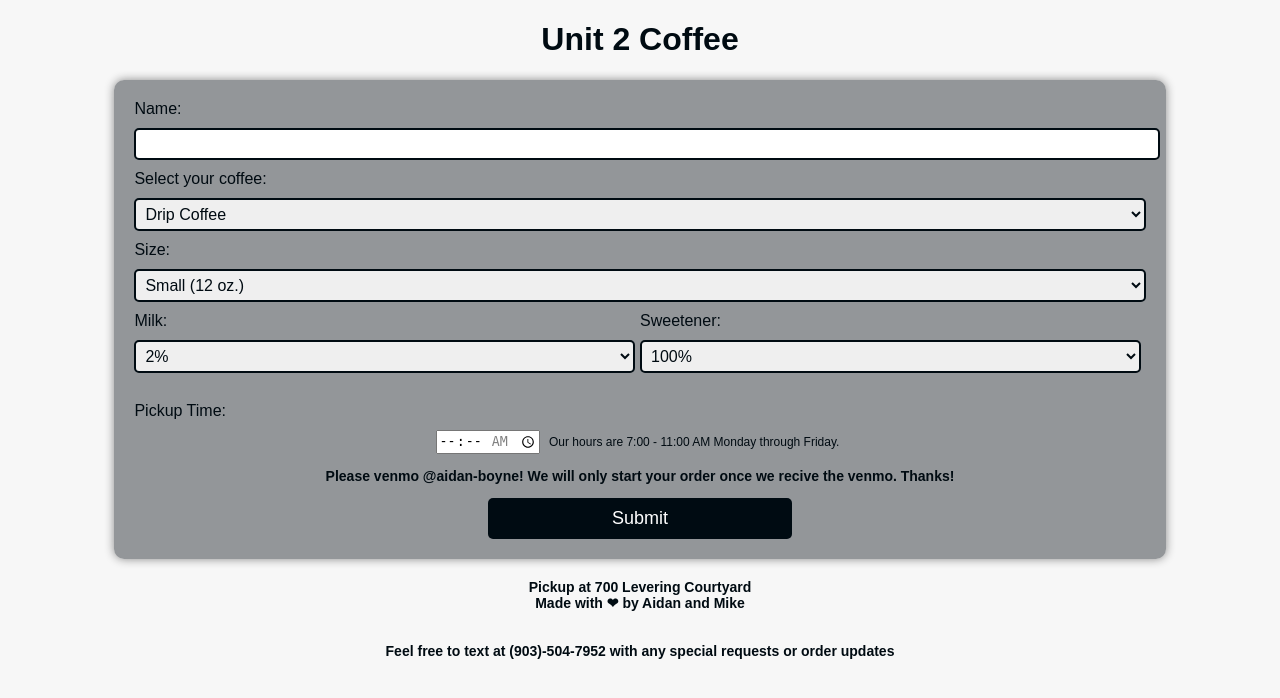
After one commit to aidanboyne/AM-Coffee, a PHP site: page /index.php in a window 1280 px wide. The commit adds this page. Shown: the top 698 px of the page. Run offline with PHP 8.4, Linux system fonts and the light colour scheme; some libraries are stand-ins or nearby versions.

Commit message:
Add files via upload

```diff
--- a/coffee.css
+++ b/coffee.css
@@ -83,9 +83,17 @@ input[type="submit"]:hover {
   text-align: center;
   background-color: #707578bd;
 }
+.thanks {
+  height: 60%;
+  width: 100%;
+  display: flex;
+  position: absolute;
+  align-items: center;
+  justify-content: center;
+  padding-top: 5%;
+}
 #thankyou-message {
   text-align: center;
-  margin-top: 20px;
   color: #000b12;
   font-size: 20px;
 }
--- /dev/null
+++ b/index.php
@@ -0,0 +1,120 @@
+<!DOCTYPE html>
+<html>
+  <head>
+    <meta name="viewport" content="width=device-width, initial-scale=1.0">
+    <style>
+      /* Media query for mobile view */
+      @media only screen and (max-width: 600px) {
+        form {
+          width: 100%;
+        }
+      }
+    </style>
+    <link rel="stylesheet" href="coffee.css">
+  </head>
+  <body>
+    <h1>Unit 2 Coffee</h1>
+    <form class="form" action="orders.php" method="POST">
+      <!-- Customer information -->
+      <label for="username">Name:</label>
+      <input type="text" id="name" name="username">
+
+      <!-- Beverage information -->
+      <label for="coffee">Select your coffee:</label>
+      <select id="coffee" name="coffee">
+        <option value="drip coffee">Drip Coffee</option>
+        <option value="pour over">Pour Over</option>
+        <option value="aeropress">Aeropress</option>
+      </select>
+
+      <!-- Need to fix id and name -->
+      <label for="size">Size:</label>
+      <select id="size" name="size">
+        <option value="12 oz.">Small (12 oz.)</option>
+        <option value="20 oz.">Large (20 oz.)</option>
+      </select>
+
+      <!-- Need to fix id and name -->
+      <div class="row">
+        <div class="column">
+          <label for="milk">Milk:</label>
+          <select id="milk" name="milk">
+            <option value="2%">2%</option>
+            <option value="Almond">Almond</option>
+            <option value="Oat">Oat</option>
+          </select>
+        </div>
+        <div class="column">
+          <label for="sweetener">Sweetener:</label>
+            <select id="sweetener" name="sweetener">
+              <option value="100%">100%</option>
+              <option value="50%">50%</option>
+              <option value="0%">0%</option>
+            </select>
+        </div>
+      </div>
+      <h3></h3>
+
+      <!-- Pickup time -->
+      <label for="time">Pickup Time:</label>
+      <div class="center">
+        <input type="time" id="ordertime" name="time"
+        min="07:00" max="11:00" value="8:00">
+        <small>Our hours are 7:00 - 11:00 AM Monday through Friday.</small>
+      </div>
+
+      <h3> Please venmo @aidan-boyne! We will only start your order once we recive the venmo. Thanks!</h3>
+      <div class = "center">
+        <input type="submit" value="Submit">
+      </div>
+    </form>
+    <div id="thankyou-message"></div>
+    <div id="info-message"></div>
+    <div class="center">
+      <h3> Pickup at 700 Levering Courtyard <br>
+        Made with &#10084; by Aidan and Mike <br><br><br>
+        Feel free to text at (903)-504-7952 with any special requests or order updates
+      </h3>
+    </div>
+    <script>
+      function submitForm() {
+        var name = document.getElementById("username").value;
+        var coffee = document.getElementById("coffee").value;
+        var size = document.getElementById("size").value;
+        var milk = document.getElementById("milk").value;
+        var sugar = document.getElementById("sweetener").value;
+        var message = "Thank you for your order " + name + ". We will notify you when your " + size + " " + coffee + " is ready for pickup &#128516; &#9749;";
+        var info = "Milk: " + milk + "\tSugar:" + sugar;
+        document.getElementById("thankyou-message").innerHTML = message;
+        document.getElementById("info-message").innerHTML = info;
+        return false;
+      }
+    </script>
+    <script type="module">
+      // Import the functions you need from the SDKs you need
+      import { initializeApp } from "https://www.gstatic.com/firebasejs/9.19.1/firebase-app.js";
+      import { getAnalytics } from "https://www.gstatic.com/firebasejs/9.19.1/firebase-analytics.js";
+      import { firestore } from "https://www.gstatic.com/firebasejs/8.10.1/firebase-firestore.js";
+      // TODO: Add SDKs for Firebase products that you want to use
+      // https://firebase.google.com/docs/web/setup#available-libraries'
+
+      // Your web app's Firebase configuration
+      // For Firebase JS SDK v7.20.0 and later, measurementId is optional
+      const firebaseConfig = {
+        apiKey: "AIzaSyBWc3YcnFw03lJMjIUBO6qFeuM-fwki-_g",
+        authDomain: "am-coffeela.firebaseapp.com",
+        projectId: "am-coffeela",
+        storageBucket: "am-coffeela.appspot.com",
+        messagingSenderId: "817724508577",
+        appId: "1:817724508577:web:d7b337187aebff03dba3e0",
+        measurementId: "G-2MTT68R9ML"
+      };
+
+      // Initialize Firebase
+      const app = initializeApp(firebaseConfig);
+      const analytics = getAnalytics(app);
+    </script>
+  </body>
+</html>
+
+<!-- TODO: set local time +10 min as default. Add message to us when ordering -->
```
Also changed, not shown: confirmation.php (added, +45 -0 lines), orders.php (added, +26 -0 lines).
